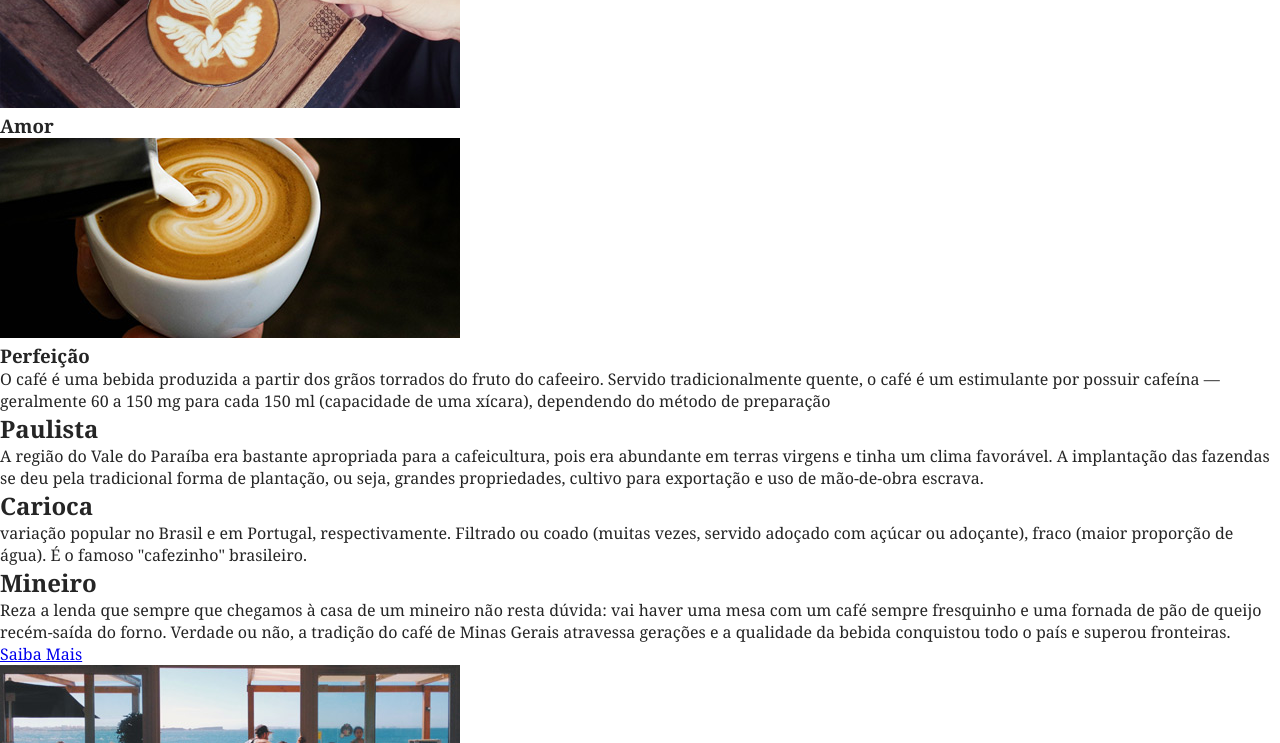
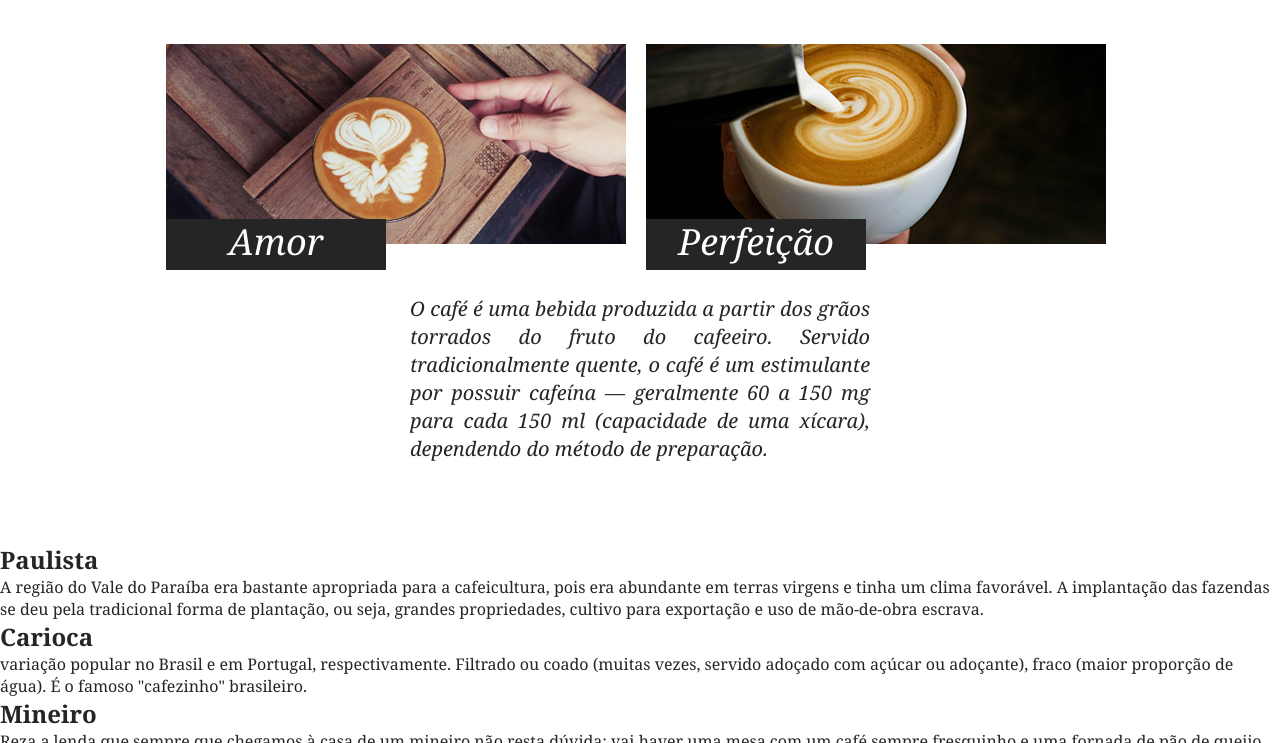
Before and after one commit to deyvisonjp/css-origamid, a plain HTML site: page css_avancado/brafe-1-puro/index.html in a window 1280 px wide. Shown: the part 703-1446 px from the top of the page. Drawn offline with Linux system fonts and the light colour scheme.

Commit message:
Estilizando section sobre

```diff
--- a/css_avancado/brafe-1-puro/css/style.css
+++ b/css_avancado/brafe-1-puro/css/style.css
@@ -79,3 +79,60 @@ nav.menu-nav {
     font-style: italic;
     font-size: 1.125em;
 }
+
+/* Sobre */
+
+.sobre {
+    padding: 60px 0;
+}
+
+.sobre-container {
+    max-width: 968px;
+    margin: 0 auto;
+}
+
+.sobre-container::after, .sobre-container::before {
+    content: '';
+    display: table;
+    clear: both;
+}
+
+.sobre h2 {
+    text-align: center;
+    font-size: 2.25em;
+    margin-bottom: 60px;
+}
+
+.sobre-item {
+    width: 460px;
+    float: left;
+    margin: 0 10px;
+}
+
+.sobre-item img {
+    display: block;
+    max-width: 100%;
+}
+
+.sobre-item h3 {
+    font-size: 2.25em;
+    line-height: 1em;
+    background: #252525;
+    width: 220px;
+    color: #fff;
+    font-style: italic;
+    font-weight: normal;
+    text-align: center;
+    padding: 5px 0 10px 0;
+    top: -25px;
+    position: relative;
+}
+
+.sobre p {
+    font-size: 1.25em;
+    line-height: 1.4em;
+    font-style: italic;
+    text-align: justify;
+    margin: 20px auto;
+    max-width: 460px;
+}
--- a/css_avancado/brafe-1-puro/index.html
+++ b/css_avancado/brafe-1-puro/index.html
@@ -13,7 +13,7 @@
     <header class="menu">
         <div class="menu-container">
             <a href="#" class="menu-logo"">
-                <img src="img/brafe.png" alt="Logo Brafé">
+                <img src=" img/brafe.png" alt="Logo Brafé">
             </a>
             <nav class="menu-nav">
                 <ul>
@@ -31,20 +31,22 @@
         <p>Direto das fazendas de Minas Gerais</p>
     </main>
 
-    <section>
+    <section class="sobre">
         <h2>Uma mistura de</h2>
-        <div>
-            <div>
+        <div class="sobre-container">
+            <div class="sobre-item">
                 <img src="img/cafe-1.jpg" alt="café amor">
                 <h3>Amor</h3>
             </div>
-            <div>
+            <div class="sobre-item">
                 <img src="img/cafe-2.jpg" alt="café perfeição">
                 <h3>Perfeição</h3>
             </div>
-            <p>O café é uma bebida produzida a partir dos grãos torrados do fruto do cafeeiro. Servido tradicionalmente
+            <p>
+                O café é uma bebida produzida a partir dos grãos torrados do fruto do cafeeiro. Servido tradicionalmente
                 quente, o café é um estimulante por possuir cafeína — geralmente 60 a 150 mg para cada 150 ml
-                (capacidade de uma xícara), dependendo do método de preparação</p>
+                (capacidade de uma xícara), dependendo do método de preparação.
+            </p>
         </div>
     </section>
 
```
